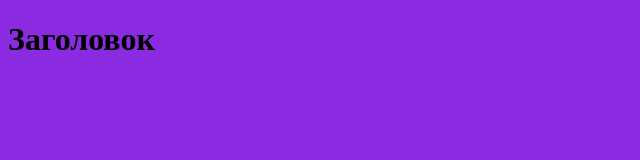
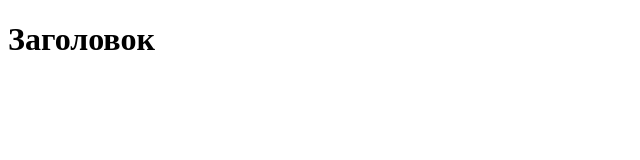
Before and after one commit to sergey-sots/education, a plain HTML site: page index.html in a window 1280 px wide. Shown: the whole page, without its empty margins (0-640 px from the left). Drawn offline with Linux system fonts and the light colour scheme.

Commit message:
Изменили фон на белый

```diff
--- a/stlyle.css
+++ b/stlyle.css
@@ -1,3 +1,3 @@
 body{
-    background-color: blueviolet;
+    background-color: white;
 }
```
